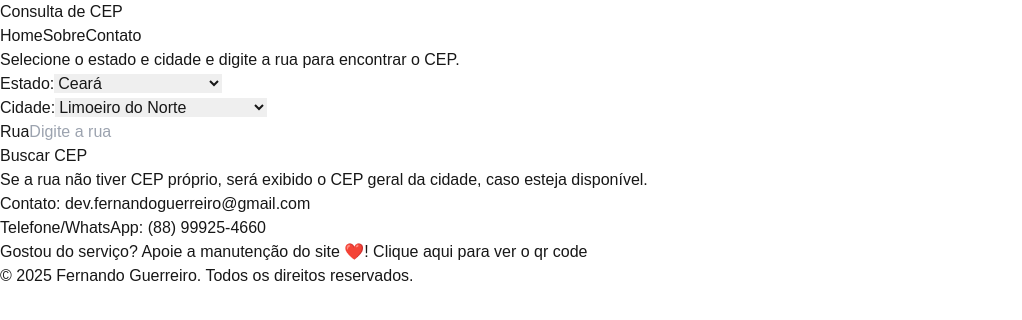
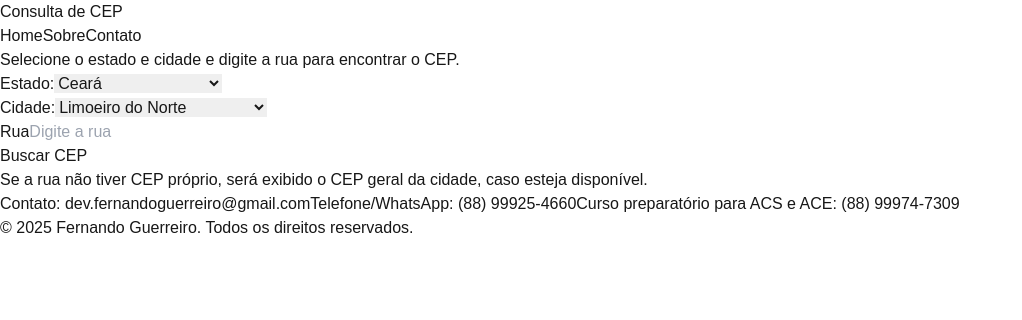
Before and after one commit to guerreiru/buscarcep, a Next.js app: page / in a window 1280 px wide. Shown: the top 320 px of the page, without its empty margins (0-1022 px from the left). Built offline with nearby package versions, Linux system fonts and the light colour scheme.

Commit message:
feat: reorganiza informações de contato no rodapé

```diff
--- a/src/components/footer/index.tsx
+++ b/src/components/footer/index.tsx
@@ -28,37 +28,28 @@ export function Footer() {
 
   return (
     <footer className=" bg-gray-800 text-white fixed bottom-0 w-full z-50 shadow-md">
-      <div className="flex flex-col lg:flex-row justify-around py-2 items-center flex-wrap gap-2">
-        <p className="text-sm">
-          Contato:{" "}
+      <div className="flex flex-col lg:flex-row justify-around py-2 items-center flex-wrap gap-2 gap-y-3">
         <a
           href="mailto:dev.fernandoguerreiro@gmail.com"
-            className="hover:text-blue-300 hover:underline"
+          className="hover:text-blue-300 hover:underline text-sm"
           aria-label="Enviar e-mail para dev.fernandoguerreiro@gmail.com"
         >
-            dev.fernandoguerreiro@gmail.com
+          Contato: dev.fernandoguerreiro@gmail.com
         </a>
-        </p>
-        <p className="text-sm">
-          Telefone/WhatsApp:{" "}
         <a
           href="http://api.whatsapp.com/send?phone=5588999254660"
-            className="hover:text-blue-300 hover:underline"
+          className="hover:text-blue-300 hover:underline text-sm"
           aria-label="Ligar ou mandar uma mensagem no WhatsApp 88 99925 4660"
         >
-            (88) 99925-4660
+          Telefone/WhatsApp: (88) 99925-4660
         </a>
-        </p>
-        <p className="text-sm text-center">
-          Gostou do serviço? Apoie a manutenção do site ❤️!{" "}
-          <span
-            className="text-gray-200 hover:text-blue-300 hover:underline cursor-pointer"
-            aria-label="Ligar ou mandar uma mensagem no WhatsApp 88 99925 4660"
-            onClick={() => setModalOpen(true)}
+        <a
+          href="http://api.whatsapp.com/send?phone=5588999747309"
+          className="hover:text-blue-300 hover:underline text-sm text-green-400"
+          aria-label="Ligar ou mandar uma mensagem no WhatsApp 88 99974-7309"
         >
-            Clique aqui para ver o qr code
-          </span>
-        </p>
+          Curso preparatório para ACS e ACE: (88) 99974-7309
+        </a>
         <p className="text-xs">
           © 2025 Fernando Guerreiro. Todos os direitos reservados.
         </p>
```
Lines whose indentation alone changed are shown as unchanged.
